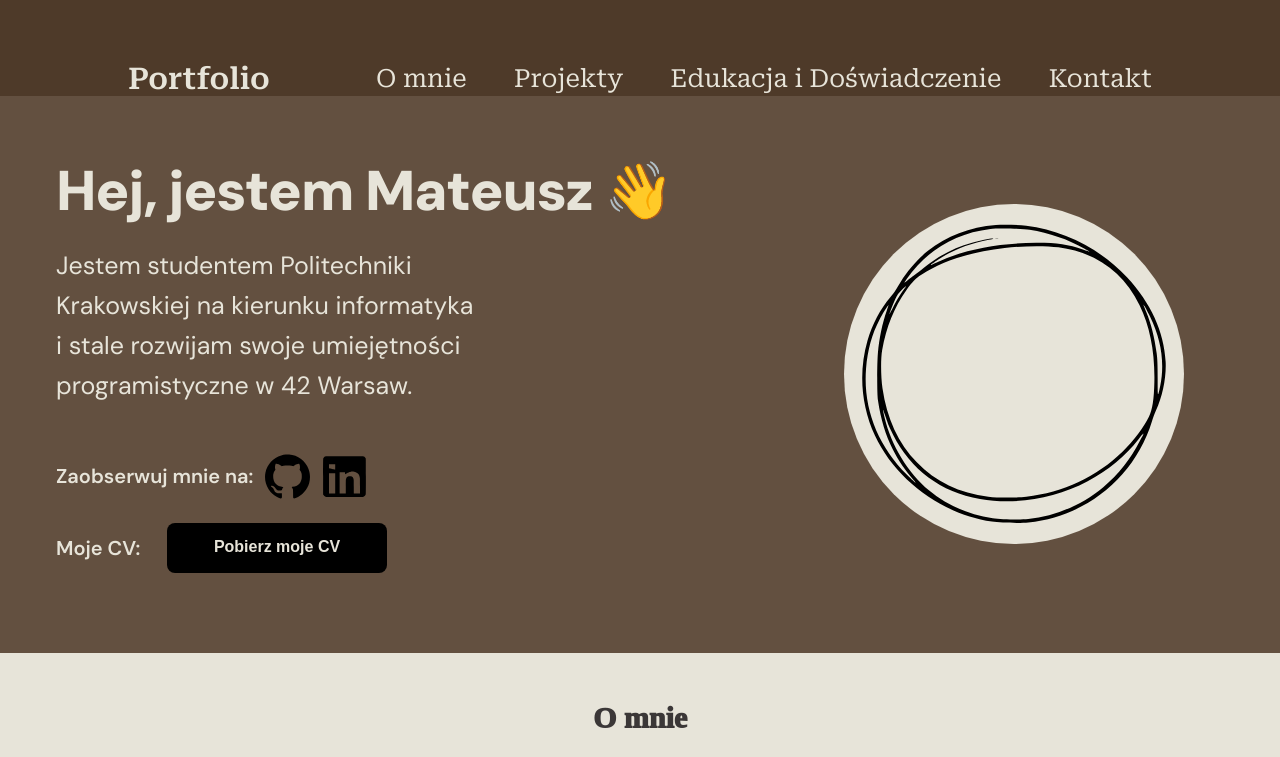
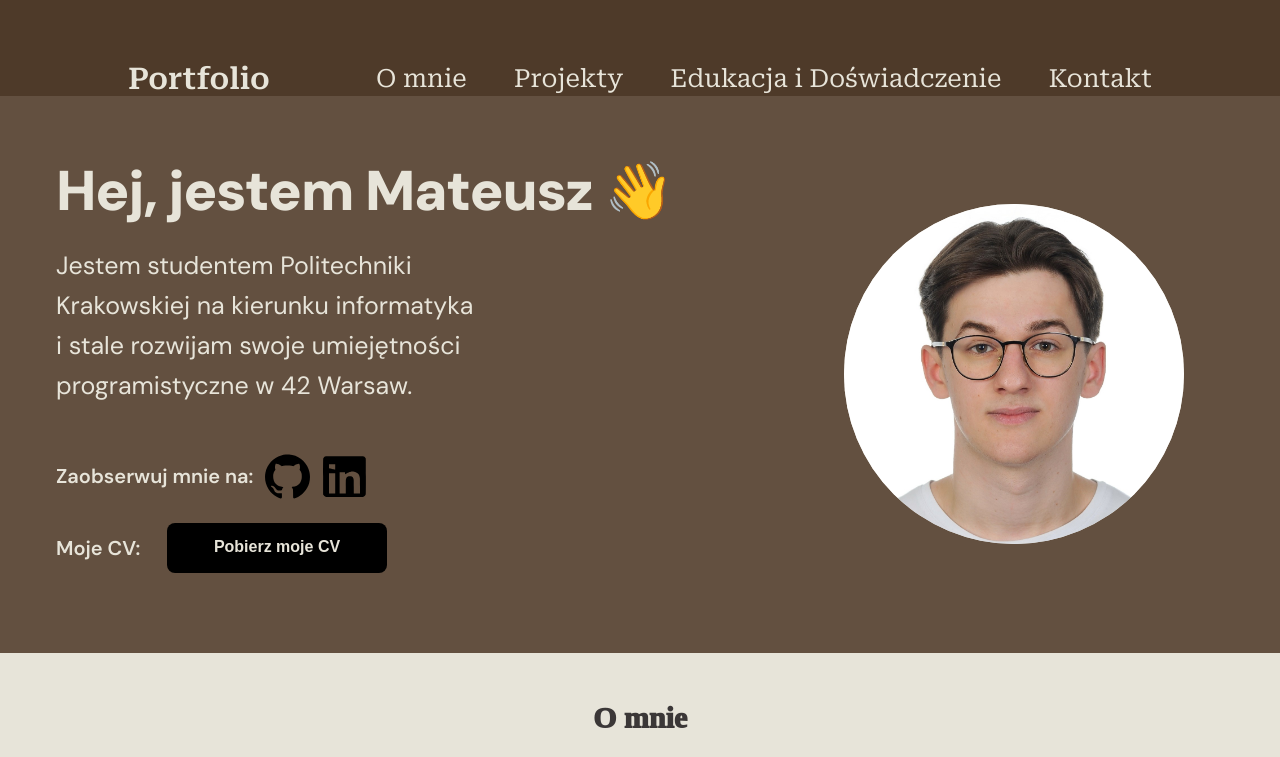
Before and after one commit to matokon/portfolio-website, a React (Vite) app: page / in a window 1280 px wide. Shown: the top 757 px of the page. Built offline with nearby package versions, Linux system fonts and the light colour scheme.

Commit message:
photo update and demo buttons disable

```diff
--- a/src/components/Hero/Hero.jsx
+++ b/src/components/Hero/Hero.jsx
@@ -2,7 +2,7 @@ import React from 'react';
 import cvButton from '../../assets/Hero/cvButton.svg';
 import githubIcon from '../../assets/Hero/githubButton.svg';
 import linkedinIcon from '../../assets/Hero/linkedinButton.svg';
-import profilePhoto from '../../assets/Hero/profilePhoto.svg';
+import profilePhoto from '../../assets/Hero/profilePhoto.jpg';
 import styles from './Hero.module.css';
 import cvFile from "../../assets/Hero/okon-mateusz-cv.pdf";
 
--- a/src/components/Hero/Hero.module.css
+++ b/src/components/Hero/Hero.module.css
@@ -15,9 +15,7 @@
     "cvbtn   hero";
   column-gap: 56px;
   row-gap: 16px;
-
   align-items: center;
-
   color: var(--bright-text);
   font-family: var(--font-sans);
 }
@@ -106,14 +104,14 @@
 
 .heroimage {
   grid-area: hero;
-  width: 340px;
-  height: 340px;
+  width: clamp(160px, 28vw, 340px);
+  aspect-ratio: 1 / 1;
   border-radius: 50%;
   object-fit: cover;
+  object-position: 50% 30%;
   background: var(--bright-background);
   justify-self: center;
 }
-
 @media screen and (max-width: 830px) {
   .container {
     grid-template-columns: 1fr;
--- a/src/data/Projectsdata.js
+++ b/src/data/Projectsdata.js
@@ -4,7 +4,7 @@ export const projects = [
     title: "Philo",
     description: "Implementacja klasycznego problemu synchronizacji – symulacja n filozofów z użyciem wątków.",
     github: "https://github.com/matokon/philo",
-    demo: "https://example.com/weather",
+    // demo: "", TODO
     tags: ["C", "Mutex / Semaphore", "Threads","Linux"]
   },
   {
@@ -12,7 +12,7 @@ export const projects = [
     title: "Minishell",
     description: "Własna implementacja interpretera poleceń w stylu Bash.",
     github: "https://github.com/matokon/minishell",
-    demo: "https://example.com/weather",
+    // demo: "", TODO
     tags: ["C", "System Programming", "Unix", "Shell"]
   },
   {
@@ -20,7 +20,7 @@ export const projects = [
     title: "SmartArrayProject-FTXUI",
     description: "Interaktywny projekt w C++ z wykorzystaniem FTXUI – implementacja dynamicznej tablicy z prostym interfejsem tekstowym.",
     github: "https://github.com/matokon/SmartArrayProject-FTXUI",
-    demo: "https://example.com/weather",
+    // demo: "", TODO
     tags: ["C++", "FTXUI","Data Structures","OPP"]
   },
   {
@@ -28,7 +28,7 @@ export const projects = [
     title: "So_Long",
     description: "Prosta gra 2D napisana w C z wykorzystaniem MiniLibX – ćwiczenie grafiki i obsługi zdarzeń.",
     github: "https://github.com/matokon/so_long",
-    demo: "https://example.com/weather",
+    // demo: "", TODO
     tags: ["C" ,"MiniLibX" ,"Game Dev", "Graphics"]
   },
   {
@@ -36,7 +36,7 @@ export const projects = [
     title: "Portfolio-website",
     description: "Moje osobiste portfolio stworzone w React – prezentacja projektów, doświadczenia i kontaktu.",
     github: "https://github.com/matokon/portfolio-website",
-    demo: "https://example.com/weather",
+    // demo: "", TODO
     tags: ["React", "JavaScript", "CSS", "HTML", "Figma"]
   },
   {
@@ -44,7 +44,7 @@ export const projects = [
   title: "Push_swap",
   description: "Algorytm sortowania stosów w C minimalizujący liczbę operacji.",
   github: "https://github.com/matokon/push_swap",
-  demo: "https://example.com/weather",
+  // demo: "", TODO
   tags: ["C", "Algorithms", "Sorting", "Optimization"]
 }
 ];
```
Also changed, not shown: src/assets/Hero/profilePhoto.jpg (added), src/assets/Hero/profilePhoto.svg (deleted).
